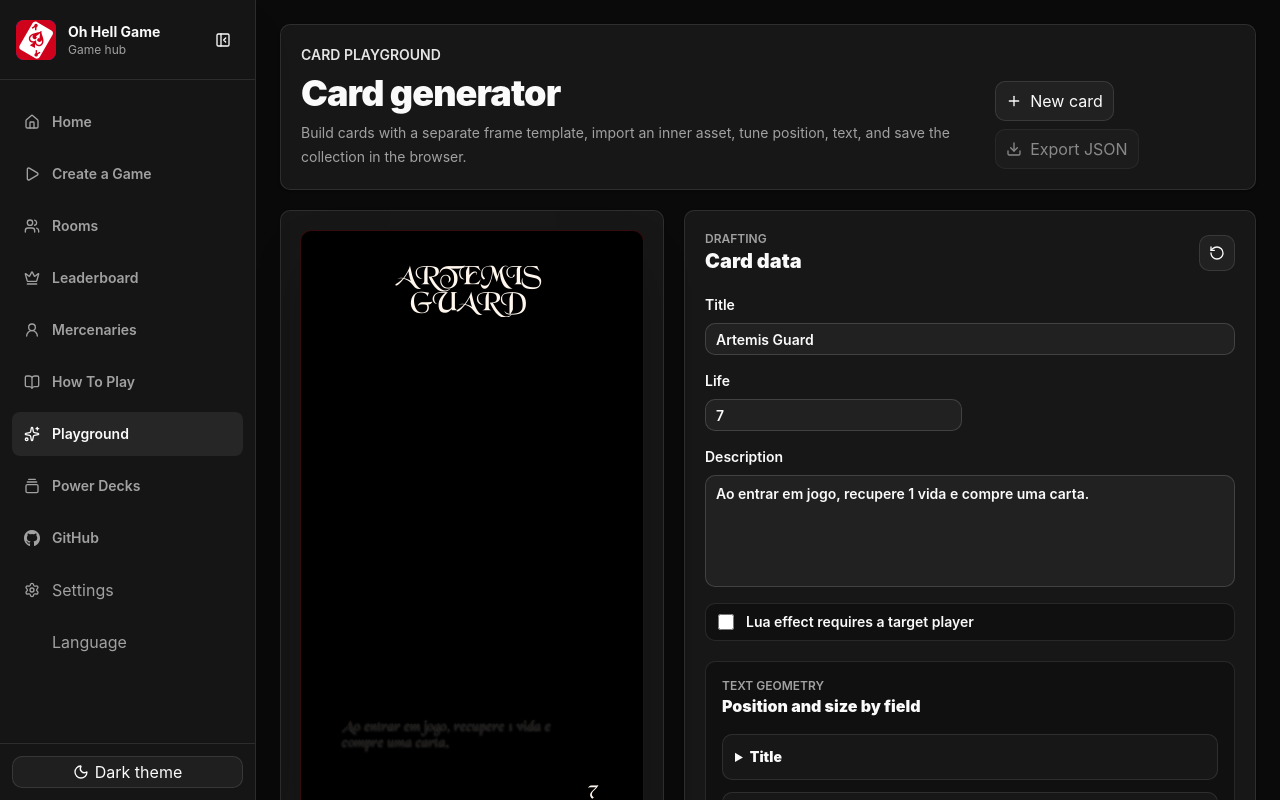
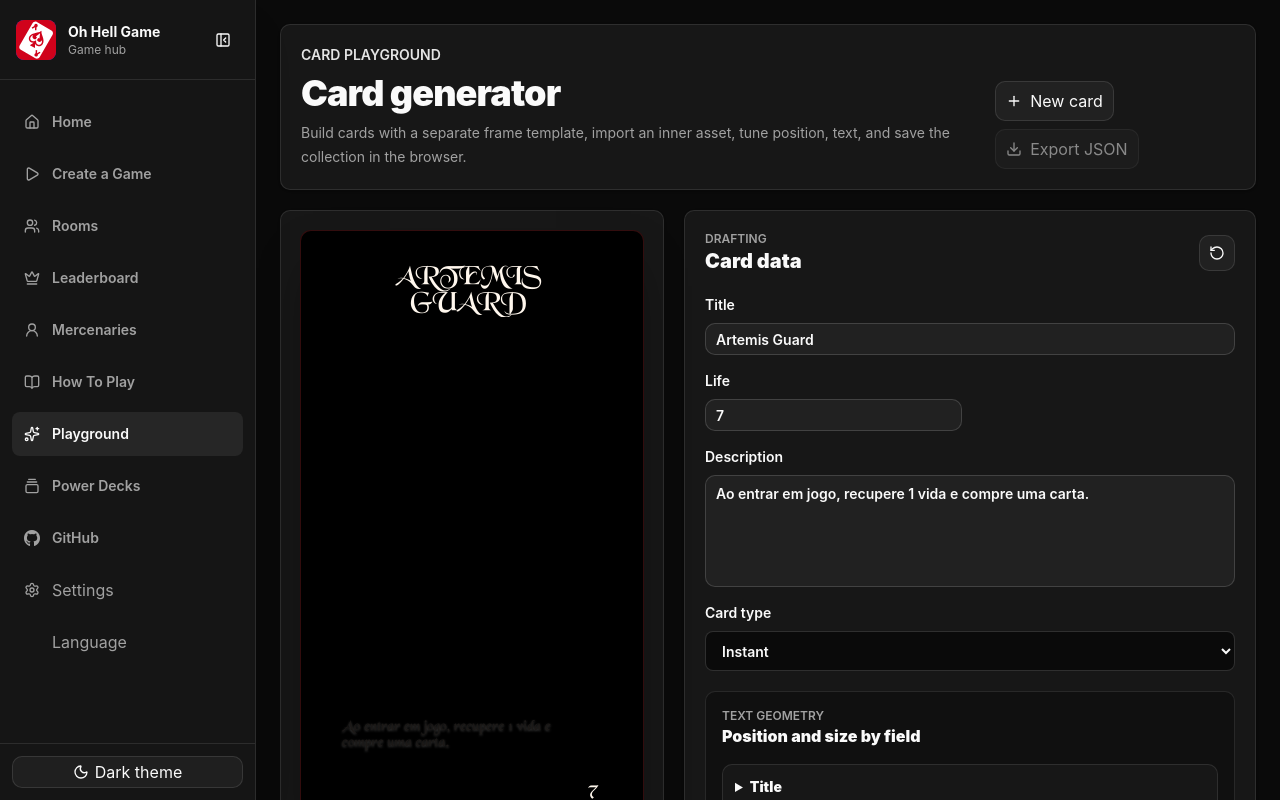
Before and after one commit to dannielzanoni/ohhell-game-v2, a React (Vite) app: page /playground in a window 1280 px wide. Shown: the top 800 px of the page. Built offline with nearby package versions, Linux system fonts and the light colour scheme; some icons are missing.

Commit message:
feat: powered card type

```diff
--- a/src/app/routes/Game/Game.jsx
+++ b/src/app/routes/Game/Game.jsx
@@ -938,7 +938,7 @@ function PlayerSeat({
   showReadyState = false,
 }) {
   const scaleClass = isCurrent ? 'scale-90' : 'scale-75';
-  const isPowerDropActive = canDropPowerCard && draggingPowerCard?.requires_target;
+  const isPowerDropActive = canDropPowerCard && draggingPowerCard?.type === 'targetable';
   const avatarBorderClass = isPowerDropActive
     ? 'border-violet-200 ring-4 ring-violet-300/55'
     : isTurnToPlay
@@ -1450,8 +1450,8 @@ function PowerCardHand({
   return (
     <div className="absolute bottom-[11.25rem] left-1/2 z-40 flex max-w-[calc(100vw-1rem)] -translate-x-1/2 gap-2 overflow-x-auto px-2 pb-2 sm:bottom-[13.75rem] sm:max-w-[min(92vw,56rem)] sm:justify-center sm:overflow-visible sm:px-0">
       {cards.map((card, index) => {
-        const requiresTarget = Boolean(card.requires_target);
-        const canDrag = canUsePowerCards && requiresTarget;
+        const isTargetable = card.type === 'targetable';
+        const canDrag = canUsePowerCards && isTargetable;
 
         return (
           <button
@@ -1460,19 +1460,19 @@ function PowerCardHand({
             disabled={!canUsePowerCards}
             draggable={canDrag}
             title={
-              requiresTarget
+              isTargetable
                 ? t('game.powerCardDragToTarget')
                 : card.description || card.name
             }
             className={`min-w-36 shrink-0 rounded-2xl border border-violet-200/40 bg-violet-950/90 px-4 py-3 text-left text-white shadow-2xl shadow-black/50 backdrop-blur transition sm:min-w-44 ${
               canUsePowerCards
-                ? requiresTarget
+                ? isTargetable
                   ? 'cursor-grab hover:-translate-y-1 hover:border-violet-200 active:cursor-grabbing active:translate-y-0'
                   : 'cursor-pointer hover:-translate-y-1 hover:border-violet-200 active:translate-y-0'
                 : 'cursor-not-allowed opacity-70'
             }`}
             onClick={() => {
-              if (!requiresTarget) {
+              if (!isTargetable) {
                 onUsePowerCard(card);
               }
             }}
@@ -1497,7 +1497,7 @@ function PowerCardHand({
             <small className="mt-1 block max-h-8 overflow-hidden text-xs font-semibold text-violet-100/80">
               {card.description}
             </small>
-            {requiresTarget ? (
+            {isTargetable ? (
               <span className="mt-2 block text-[0.62rem] font-black uppercase tracking-[0.18em] text-violet-200/80">
                 {t('game.dragToTarget')}
               </span>
@@ -2883,7 +2883,7 @@ export function Game() {
       return;
     }
 
-    if (card.requires_target && !targetPlayerId) {
+    if (card.type === 'targetable' && !targetPlayerId) {
       setJoinError(t('game.powerCardTargetError'));
       return;
     }
@@ -2971,7 +2971,7 @@ export function Game() {
             bid={player.bid}
             canDropPowerCard={
               canUsePowerCards &&
-              draggingPowerCard?.requires_target &&
+              draggingPowerCard?.type === 'targetable' &&
               Number(player.lifes ?? lifes) > 0
             }
             cardCount={cardCount}
--- a/src/app/routes/Playground/Playground.jsx
+++ b/src/app/routes/Playground/Playground.jsx
@@ -51,6 +51,7 @@ function createDefaultImageLayout() {
 }
 
 const emptyDraft = {
+  cardType: 'instant',
   description: 'Ao entrar em jogo, recupere 1 vida e compre uma carta.',
   image: '',
   imageLayout: createDefaultImageLayout(),
@@ -58,7 +59,6 @@ const emptyDraft = {
   life: 7,
   luaScript: '',
   luaScriptName: '',
-  requiresTarget: false,
   template: '',
   title: 'Artemis Guard',
 };
@@ -77,7 +77,9 @@ function normalizeCard(card) {
   delete cleanedCard.cost;
   delete cleanedCard.power;
   delete cleanedCard.rarity;
-  delete cleanedCard.type;
+  const cardType = ['instant', 'targetable', 'interactive'].includes(cleanedCard.cardType)
+    ? cleanedCard.cardType
+    : 'instant';
 
   const sourceLayout = cleanedCard.layout || {};
   const layout = {};
@@ -99,7 +101,7 @@ function normalizeCard(card) {
     luaScript: typeof cleanedCard.luaScript === 'string' ? cleanedCard.luaScript : '',
     luaScriptName:
       typeof cleanedCard.luaScriptName === 'string' ? cleanedCard.luaScriptName : '',
-    requiresTarget: Boolean(cleanedCard.requiresTarget),
+    cardType,
   };
 }
 
@@ -822,11 +824,11 @@ export function Playground() {
     try {
       const imageBlob = await renderCardToBlob(draft);
       const card = await createCardDefinition({
+        cardType: draft.cardType,
         description: draft.description,
         imageBlob,
         life: normalizeNumber(draft.life, emptyDraft.life),
         name: draft.title.trim() || t('pages.playground.untitled'),
-        requiresTarget: draft.requiresTarget,
         scriptFileName: draft.luaScriptName || `${slugifyFileName(draft.title)}.lua`,
         scriptText: draft.luaScript,
       });
@@ -944,16 +946,17 @@ export function Playground() {
                   />
                 </label>
 
-                <label className="flex items-center gap-3 rounded-lg border border-border bg-background/45 px-3 py-2 text-sm font-semibold sm:col-span-2">
-                  <input
-                    type="checkbox"
-                    className="size-4 accent-primary"
-                    checked={Boolean(draft.requiresTarget)}
-                    onChange={(event) =>
-                      updateDraft('requiresTarget', event.target.checked)
-                    }
-                  />
-                  {t('pages.playground.fields.requiresTarget')}
+                <label className="grid gap-2 text-sm font-semibold sm:col-span-2">
+                  {t('pages.playground.fields.cardType')}
+                  <select
+                    className="h-10 rounded-md border border-input bg-background px-3 text-sm"
+                    value={draft.cardType}
+                    onChange={(event) => updateDraft('cardType', event.target.value)}
+                  >
+                    <option value="instant">{t('pages.playground.cardTypes.instant')}</option>
+                    <option value="targetable">{t('pages.playground.cardTypes.targetable')}</option>
+                    <option value="interactive">{t('pages.playground.cardTypes.interactive')}</option>
+                  </select>
                 </label>
               </div>
 
--- a/src/i18n/locales/en.js
+++ b/src/i18n/locales/en.js
@@ -134,7 +134,7 @@ export const en = {
         'Allowed range: {{min}}-{{max}}. Round damage: {{roundDamage}}.',
       noOptions: 'No options found.',
       powerDeck: 'Fodinha Power deck',
-      powerDeckEmpty: 'No power decks are available yet. The API must seed or create one first.',
+      powerDeckEmpty: 'No power decks are available yet. Create a deck before starting Fodinha Power.',
       powerDeckHint:
         'Everyone in the lobby plays with the exact deck selected by the lobby creator.',
       powerDeckLoadError: 'Could not load power decks.',
@@ -157,8 +157,6 @@ export const en = {
       },
       life: '{{count}} life',
       loadError: 'Could not load community cards.',
-      noTarget: 'No target',
-      requiresTarget: 'Requires target',
       title: 'Community Cards',
     },
     github: {
@@ -362,10 +360,15 @@ export const en = {
       emptySavedTitle: 'No saved cards',
       eyebrow: 'Card playground',
       export: 'Export JSON',
+      cardTypes: {
+        instant: 'Instant',
+        interactive: 'Interactive',
+        targetable: 'Targetable',
+      },
       fields: {
+        cardType: 'Card type',
         description: 'Description',
         life: 'Life',
-        requiresTarget: 'Lua effect requires a target player',
         title: 'Title',
       },
       imageError: 'Could not import the image.',
@@ -431,12 +434,17 @@ export const en = {
       deckCardCount: '{{count}} cards',
       description:
         'Build named Fodinha Power decks from official cards and cards published by the community.',
-      emptyCardsDescription: 'Publish cards from the playground or seed official cards in the API.',
+      emptyCardsDescription: 'Publish cards from the playground before creating decks.',
       emptyCardsTitle: 'No cards available',
       eyebrow: 'Fodinha Power',
       fields: {
         description: 'Description',
         name: 'Deck name',
+      },
+      cardTypes: {
+        instant: 'Instant',
+        interactive: 'Interactive',
+        targetable: 'Targetable',
       },
       kind: {
         community: 'Community',
@@ -445,9 +453,7 @@ export const en = {
       loadError: 'Could not load power decks.',
       nameRequired: 'Enter a deck name.',
       noDecks: 'No decks created yet.',
-      noTarget: 'No target',
       officialCreator: 'Official',
-      requiresTarget: 'Requires target',
       savedEyebrow: 'Saved decks',
       savedTitle: 'Decks: {{count}}',
       selectedCards: '{{count}} selected cards',
--- a/src/i18n/locales/pt.js
+++ b/src/i18n/locales/pt.js
@@ -134,7 +134,7 @@ export const pt = {
         'Faixa permitida: {{min}}-{{max}}. Dano por rodada: {{roundDamage}}.',
       noOptions: 'Nenhuma opção encontrada.',
       powerDeck: 'Deck do Fodinha Power',
-      powerDeckEmpty: 'Nenhum deck de poder disponivel ainda. A API precisa criar ou seedar um primeiro.',
+      powerDeckEmpty: 'Nenhum deck de poder disponivel ainda. Crie um deck antes de iniciar Fodinha Power.',
       powerDeckHint:
         'Todos na lobby jogam com o deck exato selecionado pelo criador da sala.',
       powerDeckLoadError: 'Nao foi possivel carregar os decks de poder.',
@@ -157,8 +157,6 @@ export const pt = {
       },
       life: '{{count}} vida',
       loadError: 'Nao foi possivel carregar as cartas comunitarias.',
-      noTarget: 'Sem alvo',
-      requiresTarget: 'Requer alvo',
       title: 'Cartas comunitarias',
     },
     github: {
@@ -362,10 +360,15 @@ export const pt = {
       emptySavedTitle: 'Nenhuma carta salva',
       eyebrow: 'Playground de cartas',
       export: 'Exportar JSON',
+      cardTypes: {
+        instant: 'Instantanea',
+        interactive: 'Interativa',
+        targetable: 'Com alvo',
+      },
       fields: {
+        cardType: 'Tipo da carta',
         description: 'Descricao',
         life: 'Vida',
-        requiresTarget: 'Efeito Lua requer um player alvo',
         title: 'Titulo',
       },
       imageError: 'Nao foi possivel importar a imagem.',
@@ -431,12 +434,17 @@ export const pt = {
       deckCardCount: '{{count}} cartas',
       description:
         'Monte decks nomeados do Fodinha Power com cartas oficiais e cartas publicadas pela comunidade.',
-      emptyCardsDescription: 'Publique cartas pelo playground ou cadastre cartas oficiais na API.',
+      emptyCardsDescription: 'Publique cartas pelo playground antes de criar decks.',
       emptyCardsTitle: 'Nenhuma carta disponivel',
       eyebrow: 'Fodinha Power',
       fields: {
         description: 'Descricao',
         name: 'Nome do deck',
+      },
+      cardTypes: {
+        instant: 'Instantanea',
+        interactive: 'Interativa',
+        targetable: 'Com alvo',
       },
       kind: {
         community: 'Comunidade',
@@ -445,9 +453,7 @@ export const pt = {
       loadError: 'Nao foi possivel carregar os decks de poder.',
       nameRequired: 'Informe o nome do deck.',
       noDecks: 'Nenhum deck criado ainda.',
-      noTarget: 'Sem alvo',
       officialCreator: 'Oficial',
-      requiresTarget: 'Requer alvo',
       savedEyebrow: 'Decks salvos',
       savedTitle: 'Decks: {{count}}',
       selectedCards: '{{count}} cartas selecionadas',
--- a/src/services/cardDefinitionsService.js
+++ b/src/services/cardDefinitionsService.js
@@ -24,11 +24,11 @@ export function createPowerDeck({ cardIds, description, name }) {
 }
 
 export function createCardDefinition({
+  cardType,
   description,
   imageBlob,
   life,
   name,
-  requiresTarget,
   scriptFileName = 'effect.lua',
   scriptText,
 }) {
@@ -36,7 +36,7 @@ export function createCardDefinition({
 
   form.set('name', name || 'Untitled card');
   form.set('description', description || '');
-  form.set('requires_target', requiresTarget ? 'true' : 'false');
+  form.set('type', cardType || 'instant');
 
   if (life !== undefined && life !== null && life !== '') {
     form.set('life', String(life));
```
Also changed, not shown: src/app/routes/PowerDecks/PowerDecks.jsx (+5 -3 lines).
